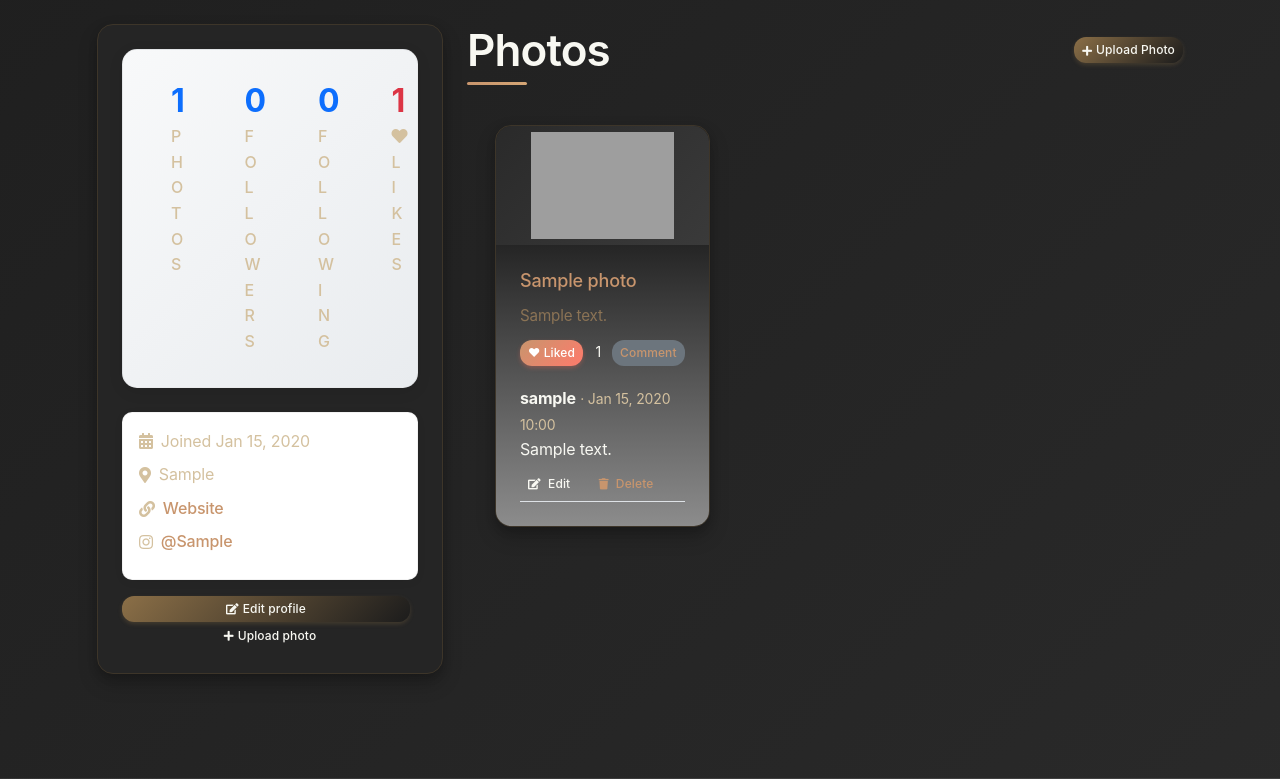
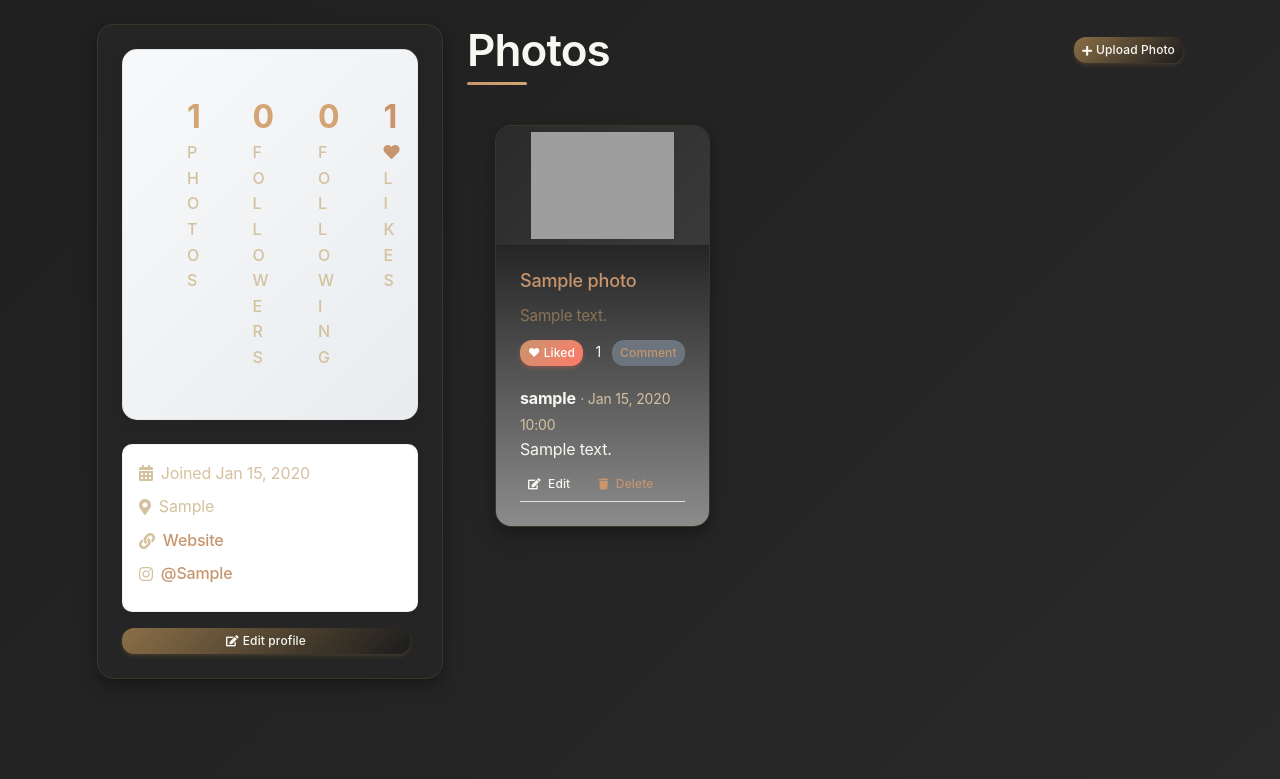
Before and after one commit to TopG85/ShutterSpace, a Django app: a page that uses portfolio/templates/profile.html in a window 1280 px wide. Shown: the part 696-1475 px from the top of the page. Run offline with Django 4.2, Linux system fonts and the light colour scheme; a user stored in the database is signed in; tables that the repository leaves empty hold one stand-in row (values such as "Sample post"); data that the repository does not hold is empty; parts of the project's set-up code (start-up, migrations or seed data) failed here and were passed over; grey boxes are pictures that could not be loaded.

Commit message:
Fix profile page issues - Remove duplicate upload buttons and improve meta stats styling
- Removed duplicate upload photo button from profile sidebar (now only appears in photos section header and empty state)
- Updated meta stats colors to match website theme using CSS variables (--highlight and --coral)
- Enhanced profile stats container with modern styling and hover effects
- Added smooth transitions and interactive feedback for stat items
- Improved visual consistency with warm sophisticated color palette

```diff
--- a/portfolio/templates/profile.html
+++ b/portfolio/templates/profile.html
@@ -63,7 +63,7 @@
                     <div class="row g-0">
                         <div class="col-3">
                             <div class="stat-item text-center py-3">
-                                <div class="stat-number h4 mb-1 fw-bold text-primary">{{ photos_count }}</div>
+                                <div class="stat-number h4 mb-1 fw-bold" style="color: var(--highlight);">{{ photos_count }}</div>
                                 <div class="stat-label text-muted small text-uppercase fw-medium">
                                     <span class="d-none d-md-inline">Photos</span>
                                     <span class="d-md-none">Pics</span>
@@ -73,7 +73,7 @@
                         <div class="col-3">
                             <a href="{% url 'followers_list' username=owner.username %}" class="text-decoration-none">
                                 <div class="stat-item text-center py-3 stat-clickable">
-                                    <div class="stat-number h4 mb-1 fw-bold text-primary">{{ followers_count }}</div>
+                                    <div class="stat-number h4 mb-1 fw-bold" style="color: var(--highlight);">{{ followers_count }}</div>
                                     <div class="stat-label text-muted small text-uppercase fw-medium">Followers</div>
                                 </div>
                             </a>
@@ -81,16 +81,16 @@
                         <div class="col-3">
                             <a href="{% url 'following_list' username=owner.username %}" class="text-decoration-none">
                                 <div class="stat-item text-center py-3 stat-clickable">
-                                    <div class="stat-number h4 mb-1 fw-bold text-primary">{{ following_count }}</div>
+                                    <div class="stat-number h4 mb-1 fw-bold" style="color: var(--highlight);">{{ following_count }}</div>
                                     <div class="stat-label text-muted small text-uppercase fw-medium">Following</div>
                                 </div>
                             </a>
                         </div>
                         <div class="col-3">
                             <div class="stat-item text-center py-3">
-                                <div class="stat-number h4 mb-1 fw-bold text-danger">{{ total_likes }}</div>
+                                <div class="stat-number h4 mb-1 fw-bold" style="color: var(--coral);">{{ total_likes }}</div>
                                 <div class="stat-label text-muted small text-uppercase fw-medium">
-                                    <i class="fas fa-heart me-1"></i>Likes
+                                    <i class="fas fa-heart me-1" style="color: var(--coral);"></i>Likes
                                 </div>
                             </div>
                         </div>
@@ -141,9 +141,6 @@
                     {% if user.is_authenticated and user == owner %}
                         <a href="{% url 'profile_edit_user' owner.username %}" class="btn btn-sm btn-primary me-2">
                             <i class="fas fa-edit me-1"></i>Edit profile
-                        </a>
-                        <a href="{% url 'upload_photo' %}" class="btn btn-sm btn-outline-secondary">
-                            <i class="fas fa-plus me-1"></i>Upload photo
                         </a>
                     {% elif user.is_authenticated %}
                         <button class="btn btn-sm btn-primary follow-btn"
--- a/static/css/style.css
+++ b/static/css/style.css
@@ -889,6 +889,42 @@ div.jumbotron.bg-primary.text-white.p-5.rounded.mb-4 {
   overflow: hidden;
 }
 
+/* Enhanced profile stats styling */
+.profile-stats-container {
+  background: linear-gradient(135deg, var(--card-bg) 0%, rgba(42, 42, 42, 0.8) 100%);
+  border-radius: 16px;
+  border: 1px solid var(--border-color);
+  padding: 1rem;
+  box-shadow: 0 4px 12px rgba(0, 0, 0, 0.15);
+}
+
+.stat-item {
+  position: relative;
+  transition: all 0.3s ease;
+  border-radius: 12px;
+  cursor: pointer;
+}
+
+.stat-item:hover {
+  background: rgba(212, 165, 116, 0.1);
+  transform: translateY(-2px);
+}
+
+.stat-clickable:hover .stat-number {
+  color: var(--highlight) !important;
+  transform: scale(1.05);
+}
+
+.stat-number {
+  transition: all 0.3s ease;
+}
+
+.stat-label {
+  color: var(--text-secondary) !important;
+  font-weight: 500;
+  letter-spacing: 0.5px;
+}
+
 .profile-hero-image {
   position: relative;
   width: 100%;
```
